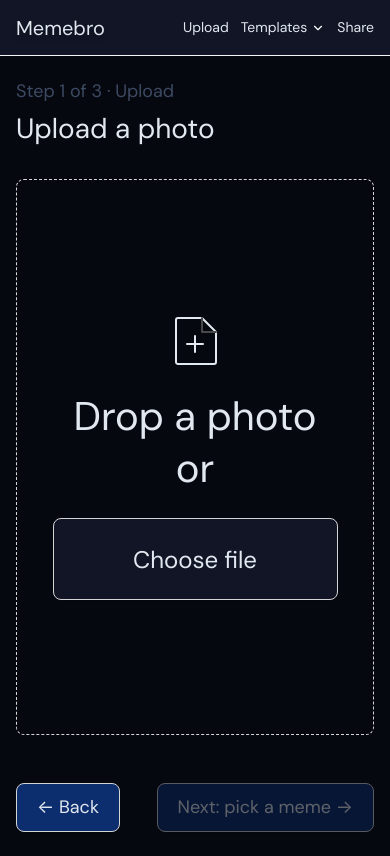
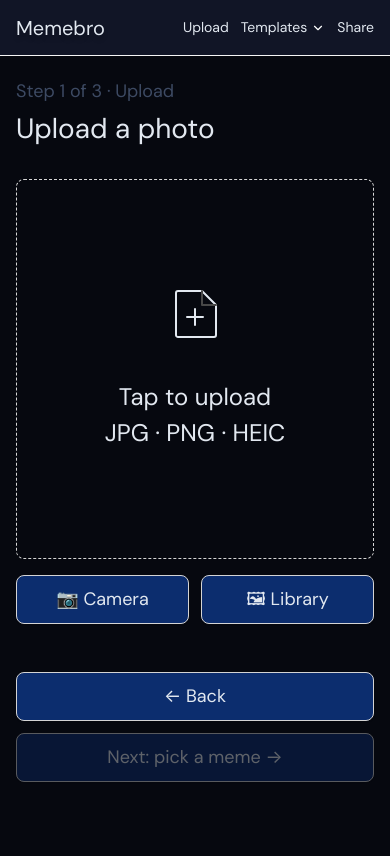
Before and after one commit to cse110-sp26-group19/Final_Project, a website: page src/frontend/pages/upload.html in a window 390 px wide. Drawn offline with Linux system fonts and the light colour scheme.

Commit message:
feat: mobile upload page

```diff
--- a/src/frontend/pages/upload.html
+++ b/src/frontend/pages/upload.html
@@ -26,13 +26,31 @@
         <h1 class="step-indicator__title">Upload a photo</h1>
       </div>
       <input type="file" id="file-input" accept=".jpg,.jpeg,.png,.heic" hidden />
+      <input type="file" id="camera-input" accept="image/*" capture="environment" hidden />
       <div class="upload-zone" id="upload-zone">
         <img class="upload-zone__preview" id="upload-preview" alt="Uploaded photo preview" />
         <div class="upload-zone__content">
           <img class="upload-zone__icon" src="../assets/icons/upload-plus.svg" alt="" />
-          <p class="upload-zone__text">Drop a photo<br />or</p>
-          <button class="upload-zone__btn" id="choose-file-btn" type="button">Choose file</button>
+          <p class="upload-zone__text upload-zone__text--desktop">Drop a photo<br />or</p>
+          <p class="upload-zone__text upload-zone__text--mobile">
+            Tap to upload<br />JPG · PNG · HEIC
+          </p>
+          <button
+            class="upload-zone__btn upload-zone__btn--desktop"
+            id="choose-file-btn"
+            type="button"
+          >
+            Choose file
+          </button>
         </div>
+      </div>
+      <div class="upload-mobile-btns">
+        <button class="btn btn--surface upload-mobile-btns__btn" id="camera-btn" type="button">
+          📷 Camera
+        </button>
+        <button class="btn btn--surface upload-mobile-btns__btn" id="library-btn" type="button">
+          🖼 Library
+        </button>
       </div>
       <div class="page-nav">
         <a href="../index.html" class="btn">← Back</a>
--- a/src/frontend/scripts/upload.js
+++ b/src/frontend/scripts/upload.js
@@ -1,5 +1,6 @@
 const zone = document.getElementById("upload-zone");
 const input = document.getElementById("file-input");
+const cameraInput = document.getElementById("camera-input");
 const nextBtn = document.getElementById("next-btn");
 const preview = document.getElementById("upload-preview");
 const ALLOWED = ["image/jpeg", "image/png", "image/heic"];
@@ -36,3 +37,7 @@ document.getElementById("choose-file-btn").addEventListener("click", (e) => {
   e.stopPropagation();
   input.click();
 });
+
+document.getElementById("camera-btn").addEventListener("click", () => cameraInput.click());
+document.getElementById("library-btn").addEventListener("click", () => input.click());
+cameraInput.addEventListener("change", () => handleFile(cameraInput.files[0]));
--- a/src/frontend/styles/upload.css
+++ b/src/frontend/styles/upload.css
@@ -88,3 +88,55 @@
   opacity: 0.4;
   pointer-events: none;
 }
+
+.upload-mobile-btns {
+  display: none;
+}
+
+.upload-zone__text--mobile {
+  display: none;
+}
+
+@media (max-width: 640px) {
+  .upload-zone {
+    height: 380px;
+  }
+
+  .upload-zone__text--desktop {
+    display: none;
+  }
+
+  .upload-zone__text--mobile {
+    display: block;
+    font-size: var(--font-size-xl);
+    line-height: var(--line-height-base);
+    text-align: center;
+  }
+
+  .upload-zone__btn--desktop {
+    display: none;
+  }
+
+  .upload-mobile-btns {
+    display: flex;
+    gap: var(--space-3);
+    margin-top: var(--space-4);
+  }
+
+  .upload-mobile-btns__btn {
+    flex: 1;
+    min-height: 44px;
+    justify-content: center;
+  }
+
+  .page-nav {
+    flex-direction: column;
+    gap: var(--space-3);
+  }
+
+  .page-nav .btn {
+    width: 100%;
+    justify-content: center;
+    min-height: 44px;
+  }
+}
```
